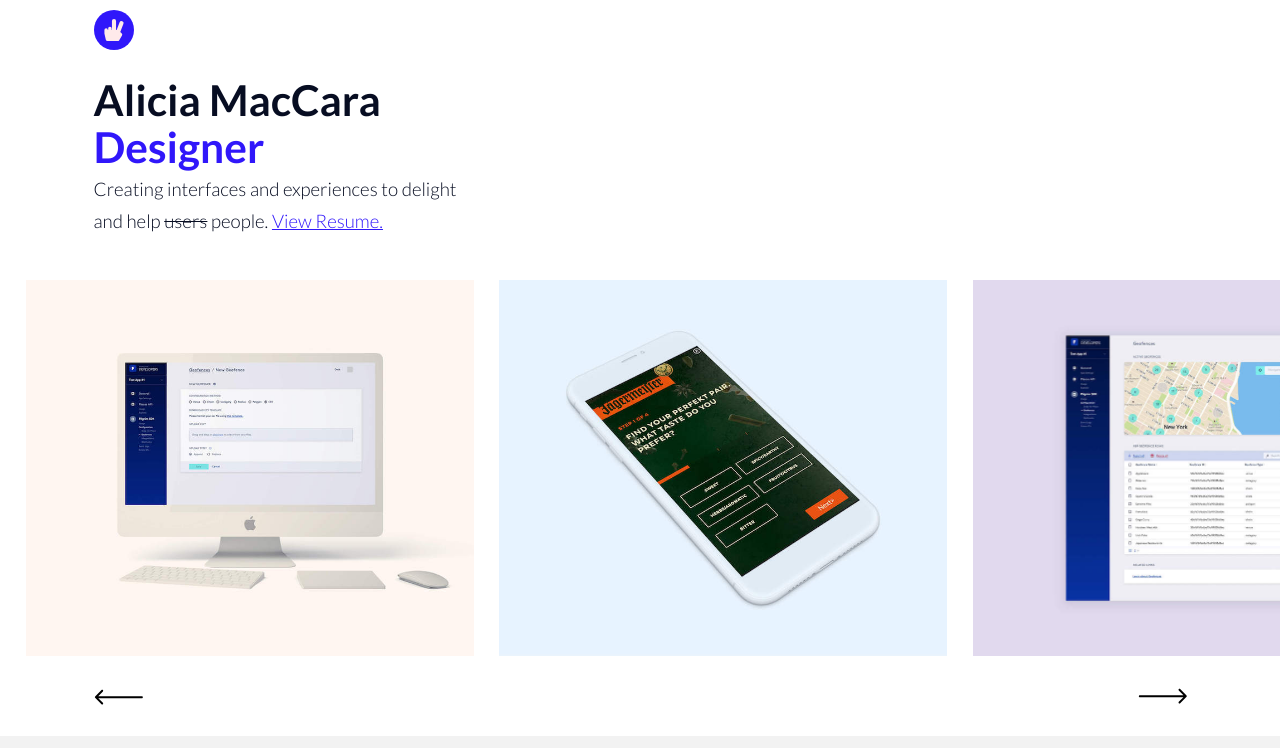
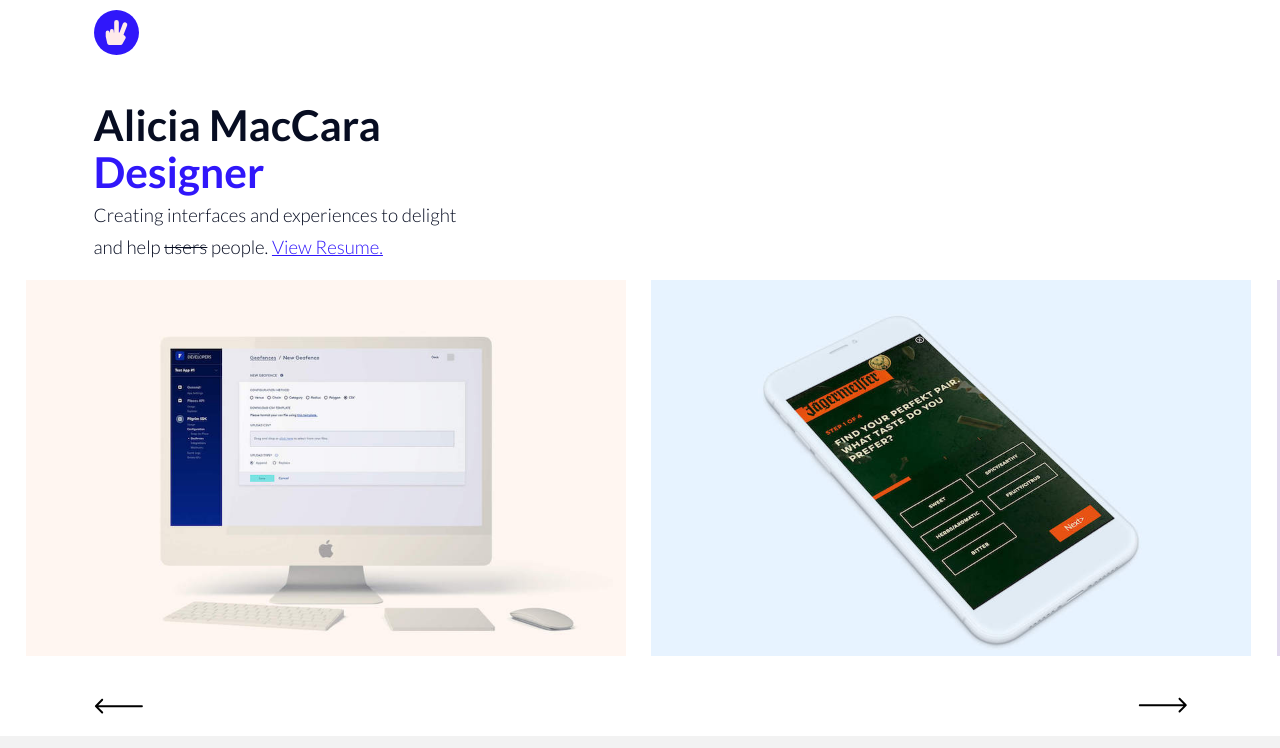
Before and after one commit to Alimariemac/studious-train, a website: page index.html in a window 1280 px wide. Shown: the top 748 px of the page. Drawn offline with nearby package versions, Linux system fonts and the light colour scheme; some packages are replaced by stand-ins of ours; a script that the page names is missing.

Commit message:
tidied up css, added animation, changed phone screens to vertical

```diff
--- a/css/styles.scss
+++ b/css/styles.scss
@@ -19,8 +19,15 @@
 
 html{
     font-size: 16px;
-    width: 100vw;
 }
+
+body{
+    font-family: "Lato",sans-serif;
+    color: $body-color;
+    font-size: $body-size;
+    line-height: $body-line-height;
+}
+
 a{
     color:$main-color;
     text-decoration: underline;
@@ -33,28 +40,48 @@
 .align-footer{
     max-width: 1480px;
     margin: auto;
+
+
 }
 .arrows{
-    height: 8vh;
-    max-width: 1480px;
-    margin: auto;
-    cursor: pointer;
+    display: none;
+}
 
-}
-body{
-    font-family: "Lato",sans-serif;
-    color: $body-color;
-    font-size: $body-size;
-    line-height: $body-line-height;
-}
 .caption{
     font-size: $small-size;
     color: $pill-text;
     text-align: center;
 }
+
+.custom-container{
+    overflow:hidden;
+    max-width: 1480px;
+    margin: auto;
+    height: 100%;
+    }
+
+.f-img{
+    width: 100%;
+    cursor: pointer;
+}
+
+.fixed{
+    position: fixed;
+    z-index: 15;
+
+}
+
 .footer{
-    height: 8vh ;
     background-color: $pill-color;
+   height: 4rem;
+}
+
+.front-img{
+    max-width: 100%;
+}
+
+.front-page{
+    overflow-x: hidden;
 }
 
 h1{
@@ -82,22 +109,10 @@
     line-height: 1;
     color: $main-color;
 }
-.custom-container{
-    overflow:hidden;
-    max-width: 1480px;
-    margin: auto;
-    height: 100%;
-    }
-
-.f-img{
-    width: 100%;
-    cursor: pointer;
-}
-
 
 .logo{
-    height: 35px;
-    width: 35px;
+    height: 40px;
+    width: 40px;
     text-align: right;
     .logo-back{
         display: none;
@@ -116,10 +131,17 @@
     }
 }
 
+.logo .a{
+    fill:$main-color;
+}
+
+.logo .b{
+    fill:$white-color;
+}
 
 .logo-container{
-    height:7vh;
-    padding-top:5px;
+    padding-top:15px;
+    height:100%;
 }
 #modal-img{
     max-width: 100%;
@@ -131,25 +153,12 @@
     min-width: 60%;
 }
 
-.fixed{
-    position: fixed;
-    z-index: 10;
-}
-.front-img{
-    max-width: 100%;
-}
-.logo .a{
-    fill:$main-color;
-}
-.logo .b{
-    fill:$white-color;
-}
 .normal-container{
     padding: 4rem;
 }
 .padding{
-    padding-left: 1.5rem;
-    padding-right:1.5rem;
+    padding-left: 2rem;
+    padding-right:2rem;
 }
 .pill{
     padding-left: 16px;
@@ -162,20 +171,28 @@
     font-size: $small-size;
     color:$pill-text;
 }
-.scroll-hidden{
-    overflow-y: hidden;
-    overflow-x:scroll;
-}
+
 #scroll-section{
-    height: 42vh;
     scrollbar-width: none;
     -ms-overflow-style: none;
-    position: relative;
+    overflow: hidden;
+
 
   }
-  ::-webkit-scrollbar {
-    display:none;
-  }
+
+  #scroll-section > a {
+    flex: 0 0 auto;
+    // width: 80%;
+    // height: 100%;
+    height: 400px;
+    width: 80%;
+    margin-left: 1.5rem;
+    display: flex;
+    justify-content: center;
+    align-items: center;
+    background-size: cover;
+    margin-bottom: 1rem;
+}
 
 .section{
     padding: 1.5rem;
@@ -185,7 +202,7 @@
     margin-bottom: 1.5rem;
 }
 .top-container{
-    height: 35vh;
+    padding-top: 3rem;
 
 }
 .top-img, .slide-img{
@@ -200,38 +217,54 @@
     list-style-type: none;
     padding: 0;
 }
-.wrapper{
-    display: flex;
-    flex-direction: row;
-    align-items: flex-start;
-    flex-wrap: nowrap;
-    width: auto;
-    height: 100%;
-    object-fit: cover;
-
-}
-
-.wrapper > a {
-    flex: 0 0 auto;
-    width: 80%;
-    height: 100%;
-    margin-left: 1.5rem;
-    display: flex;
-    justify-content: center;
-    align-items: center;
-    background-size: cover;
-}
 
 
 @media screen and (min-width: 576px){
     html{
     font-size: 17px;
+    width: 100vw;
     }
+
+    .arrows{
+        height: 8vh;
+        max-width: 1480px;
+        margin: auto;
+        cursor: pointer;
+        padding-top: 1rem;
+        display: flex;
+    }
+
+    .footer{
+        height: 8vh ;
+    }
+
+    .logo-container{
+        height:7vh;
+    }
+
+    .padding{
+        padding-left: 5.5rem;
+        padding-right:5.5rem;
+    }
+
+    #scroll-section{
+        height: 42vh;
+        margin-bottom: 0;
+      }
+
+    #scroll-section > a{
+        max-width: 600px;
+      }
+
+    .top-container{
+        height: 35vh;
+    }
+
     .wrapper > a {
         width: 55%;
     }
+
 }
-
 
 
 @media screen and (min-width: 992px) {
@@ -239,28 +272,15 @@
         width: 35%;
     }
 }
+
 @media screen and (min-width: 768px) {
-    html{
-    font-size: 17px;
-    }
-    .top-img{
-        height:30rem;
-    }
-    // .small-img{
-    //     height:30rem;
-    // }
-    .padding{
-        padding-left: 5.5rem;
-        padding-right:5.5rem;
+    .arrows{
+        height: 10vh;
     }
 
-    .top-container{
-        height: 28vh;
-
-    }
     .logo{
-        height: 40px;
-        width: 40px;
+        height: 45px;
+        width: 45px;
     }
 
     .logo-container{
@@ -268,10 +288,17 @@
         padding-top:10px;
         margin-right: 10px;
     }
-    .arrows{
-        height:10vh;
-    }
+
     #scroll-section{
         height:47vh;
     }
+
+    .top-img{
+        height:30rem;
+    }
+
+    .top-container{
+        height: 28vh;
+
+    }
 }
--- a/index.html
+++ b/index.html
@@ -9,14 +9,16 @@
     <!-- build:css css/main.css -->
     <link rel="stylesheet" href="node_modules/bootstrap/dist/css/bootstrap.min.css" />
     <link rel="stylesheet" href="css/styles.css" />
+    <link rel="stylesheet" href="node_modules/animate.css/animate.css">
     <!--endbuild-->
     <link href="https://fonts.googleapis.com/css?family=Lato:300,700&display=swap" rel="stylesheet">
 
     <title>Alicia MacCara</title>
 </head>
     <body>
+        <div class = "frontPage">
         <div class= "custom-container padding">
-        <div class="logo logo-container">
+        <div class="logo logo-container  animated rubberBand">
             <a href="#"><svg xmlns="http://www.w3.org/2000/svg" viewBox="0 0 39.653 39.653"><defs></defs><title>hand1</title><circle class="a" cx="19.826" cy="19.826" r="19.826"/><path class="b" d="M12.023,18.108a1.707,1.707,0,0,1,1.7,1.718h.34V18.451a1.7,1.7,0,1,1,3.392,0v1.375h.34V10.889a2.036,2.036,0,1,1,4.071,0v8.937h.576L25.4,12.2a2.028,2.028,0,0,1,2.64-1.165,2.071,2.071,0,0,1,1.15,2.674l-3.171,8.178,1.319,1.069a1.735,1.735,0,0,1,.413,2.2L25.031,29.96a1.69,1.69,0,0,1-1.472.866H13.38A1.7,1.7,0,0,1,11.729,29.5l-1.358-5.843a1.8,1.8,0,0,1-.045-.394V19.826A1.708,1.708,0,0,1,12.023,18.108Z"></path></svg></a>
           </div>
         </div>
@@ -32,8 +34,9 @@
             </div>
 
 
-        <section id ="scroll-section" style="overflow: scroll hidden;">
-            <div class="wrapper">
+        <!-- <section id ="scroll-section" style="overflow: scroll hidden;"> -->
+            <section class= "d-flex flex-column flex-sm-row" id="scroll-section">
+            <!-- <div class="wrapper"> -->
                 <a href="geofences1.html" style="background-image: url('images/geofence.jpg'); background-position: center center;">
                 </a>
                 <a href="jager2.html" style="background-image: url('images/jager-phone.jpg'); background-position: center center;">
@@ -44,9 +47,9 @@
                 </a>
 
 
-            </div>
+            <!-- </div> -->
         </section>
-        <div class = "d-flex flex-row arrows padding justify-content-between align-items-center">
+        <div class = "arrows padding justify-content-between align-items-center">
             <span id= "left"><svg xmlns="http://www.w3.org/2000/svg" fill="none" height="16" viewBox="0 0 49 16" width="49"><path d="m47.845 7.13953c.5523 0 1 .44771 1 1 0 .55228-.4477 1-1 1zm-46.70714 1.7071c-.39052-.39053-.39052-1.02369 0-1.41421l6.36397-6.36396c.39052-.390529 1.02368-.390529 1.41421 0 .39052.39052.39052 1.02368 0 1.41421l-5.65686 5.65685 5.65686 5.65688c.39052.3905.39052 1.0237 0 1.4142-.39053.3905-1.02369.3905-1.41422 0zm46.70714.2929-46.00003-.00001v-2l46.00003.00001z" fill="#000"/></svg>
             </span>
                 <svg id ="right" width="49" height="16" viewBox="0 0 49 16" fill="none" xmlns="http://www.w3.org/2000/svg">
@@ -61,20 +64,19 @@
                     <a href="https://dribbble.com/Alimariemac"><i class="fab fa-dribbble"></i></a>
 
                 </div>
+            </div>
               <!-- build:js js/main.js -->
         <script src="node_modules/jquery/dist/jquery.slim.min.js"></script>
         <script src="node_modules/popper.js/dist/umd/popper.min.js"></script>
         <script src="node_modules/bootstrap/dist/js/bootstrap.min.js"></script>
-        <script src="dist/smooth-scrollbar.js"></script>
         <!--endbuild-->
         <script>
               (function scrolling() {
+                window.addEventListener('wheel', function(e){
+                            scrollWindow(e)
+                        })
+                })();
 
-                window.addEventListener('wheel', function(e){
-                    scrollWindow(e)
-                });
-
-                })();
 
                 let item = document.querySelector('#scroll-section');
 
--- a/package.json
+++ b/package.json
@@ -4,6 +4,7 @@
   "description": "main webpage",
   "main": "index.js",
   "dependencies": {
+    "@oberon-amsterdam/horizontal": "^1.0.2",
     "animate.css": "^3.7.2",
     "bootstrap": "^4.4.1",
     "jquery": "^3.4.1",
```
Also changed, not shown: css/styles.css, 1 other file.
